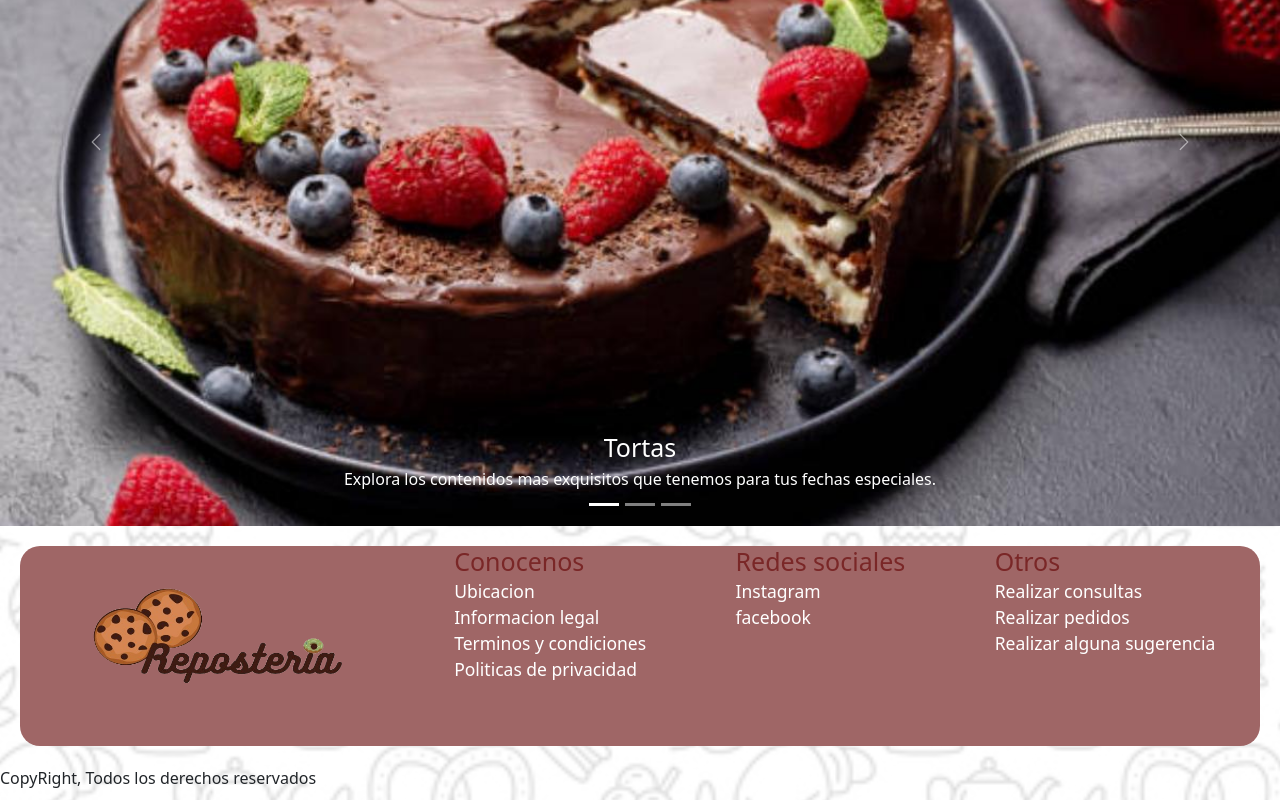
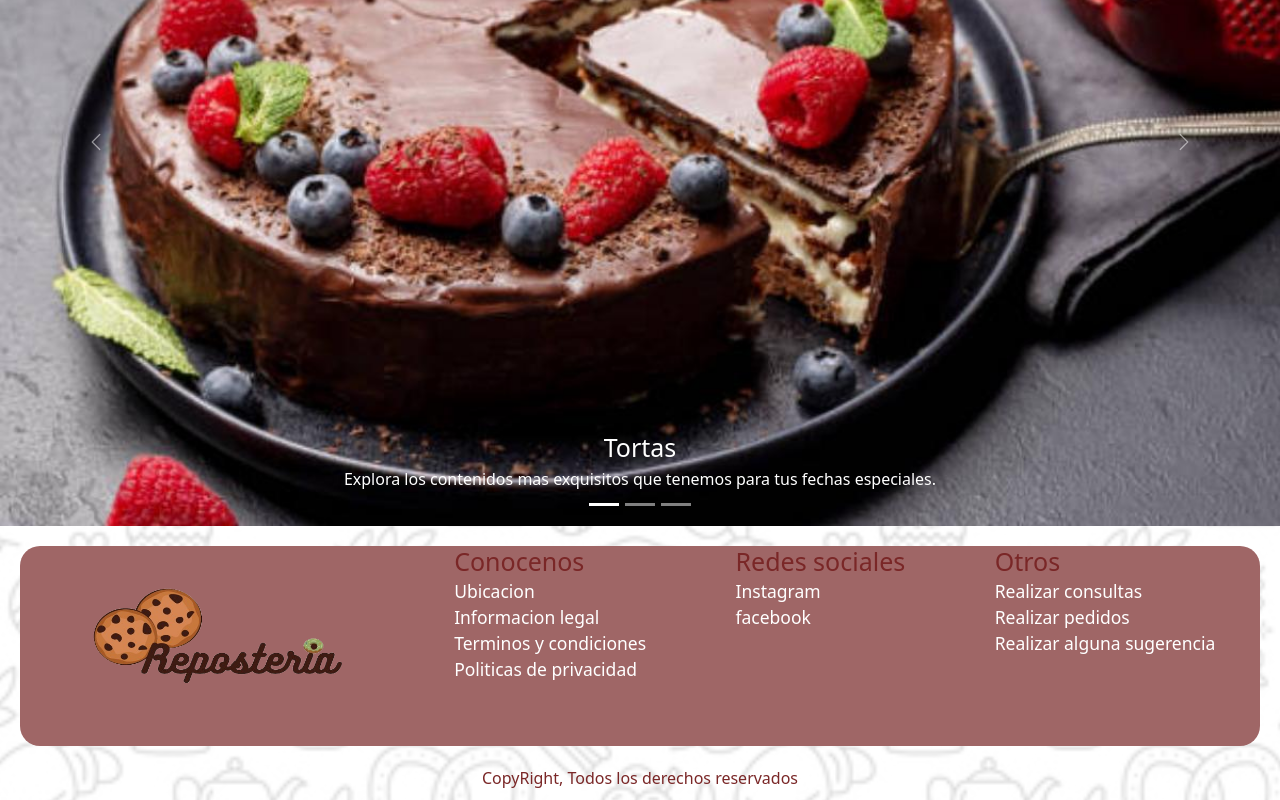
Before and after one commit to valentinaduarte/restaurante, a plain HTML site: page landing_page/landing_page.html in a window 1280 px wide. Shown: the part 412-1212 px from the top of the page. Drawn offline with nearby package versions, Linux system fonts and the light colour scheme.

Commit message:
pequeños cambios de diseño

```diff
--- a/css/landing_page.css
+++ b/css/landing_page.css
@@ -56,3 +56,9 @@ footer h1{
 footer h3{
     color:white;
 }
+#copyright{
+    display: grid;
+    color: rgb(122, 39, 39);
+    justify-content: center;
+    align-items: center;
+}
--- a/landing_page/landing_page.html
+++ b/landing_page/landing_page.html
@@ -65,7 +65,7 @@
             <h3>Realizar alguna sugerencia</h3>
         </section>
     </footer>
-    <p>CopyRight, Todos los derechos reservados</p>
+    <p id="copyright">CopyRight, Todos los derechos reservados</p>
 
     <script src="../js/landing_page.js" type="module"></script>
     <script src="https://cdn.jsdelivr.net/npm/bootstrap@5.3.3/dist/js/bootstrap.bundle.min.js" integrity="sha384-YvpcrYf0tY3lHB60NNkmXc5s9fDVZLESaAA55NDzOxhy9GkcIdslK1eN7N6jIeHz" crossorigin="anonymous"></script>
```
